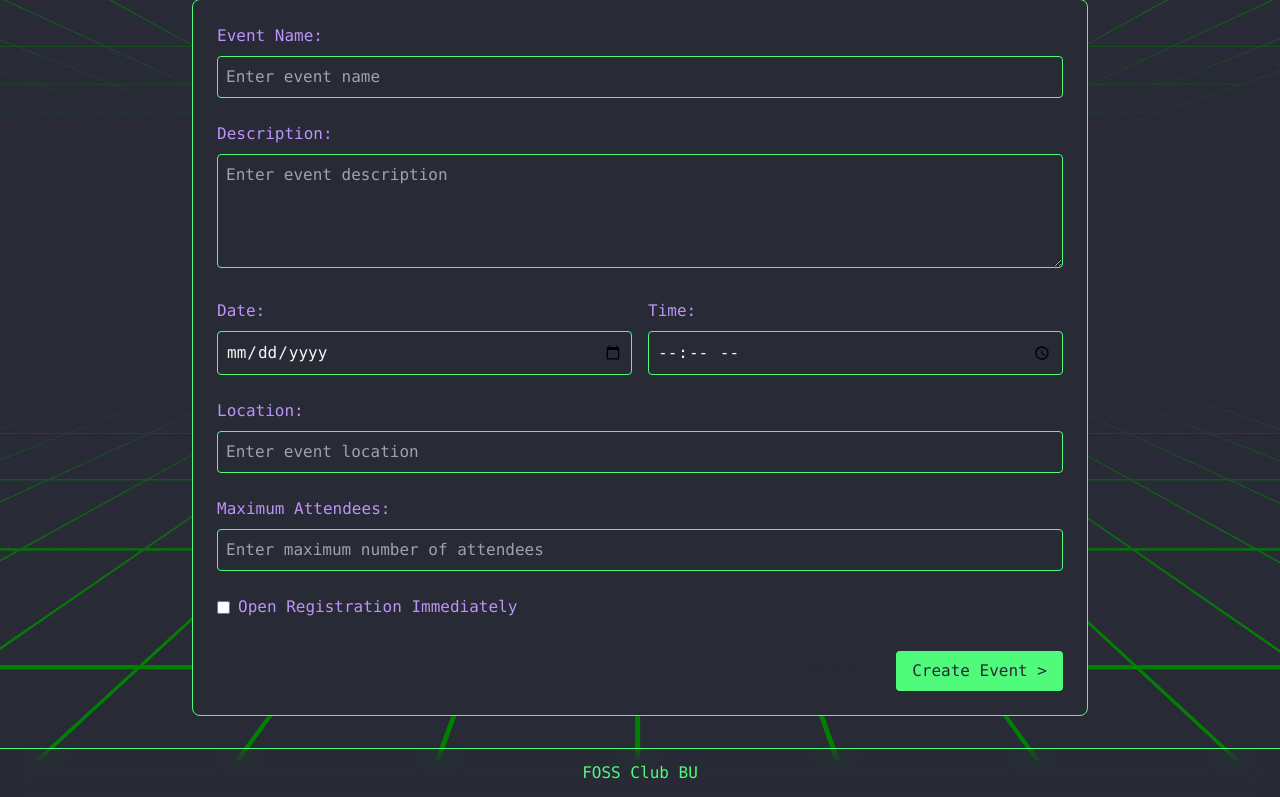
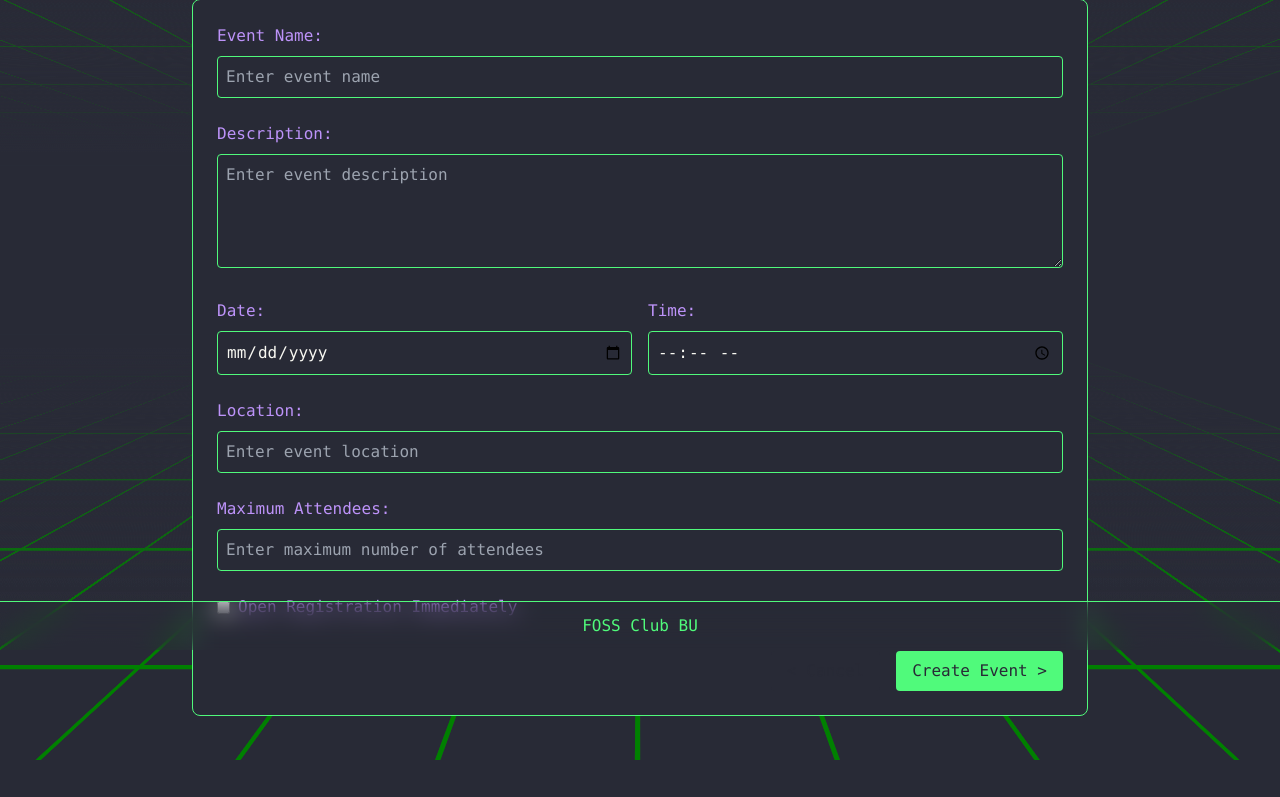
Before and after one commit to vaibhavkothari33/LinuxFest, a Django app: page /dashboard/events/create/ in a window 1280 px wide. Shown: the part 150-947 px from the top of the page. Run offline with Django 5.2, Linux system fonts and the light colour scheme; the visitor is signed in with stand-in values (Sample User, id 1); some libraries are stand-ins or nearby versions.

Commit message:
Make header and footer sticky with z-index adjustments for improved layout

```diff
--- a/templates/base.html
+++ b/templates/base.html
@@ -182,7 +182,7 @@
         {% block extra_css %}{% endblock %}
     </head>
     <body class="min-h-screen bg-terminal-black">
-        <header class="border-b border-terminal-green terminal-fade-in backdrop-blur-md">
+        <header class="border-b border-terminal-green terminal-fade-in backdrop-blur-md sticky top-0 z-10">
             <nav class="container mx-auto px-4 py-3">
                 <div class="flex justify-between items-center">
                     <a href="{% url 'home' %}"
@@ -223,7 +223,7 @@
             {% endif %}
             {% block content %}{% endblock %}
         </main>
-        <footer class="border-t border-terminal-green mt-auto backdrop-blur-md">
+        <footer class="border-t border-terminal-green mt-auto backdrop-blur-md sticky bottom-0 z-10">
             <div class="container mx-auto px-4 py-3 text-center text-terminal-green terminal-slide-in">
                 <p>FOSS Club BU</p>
             </div>
```
